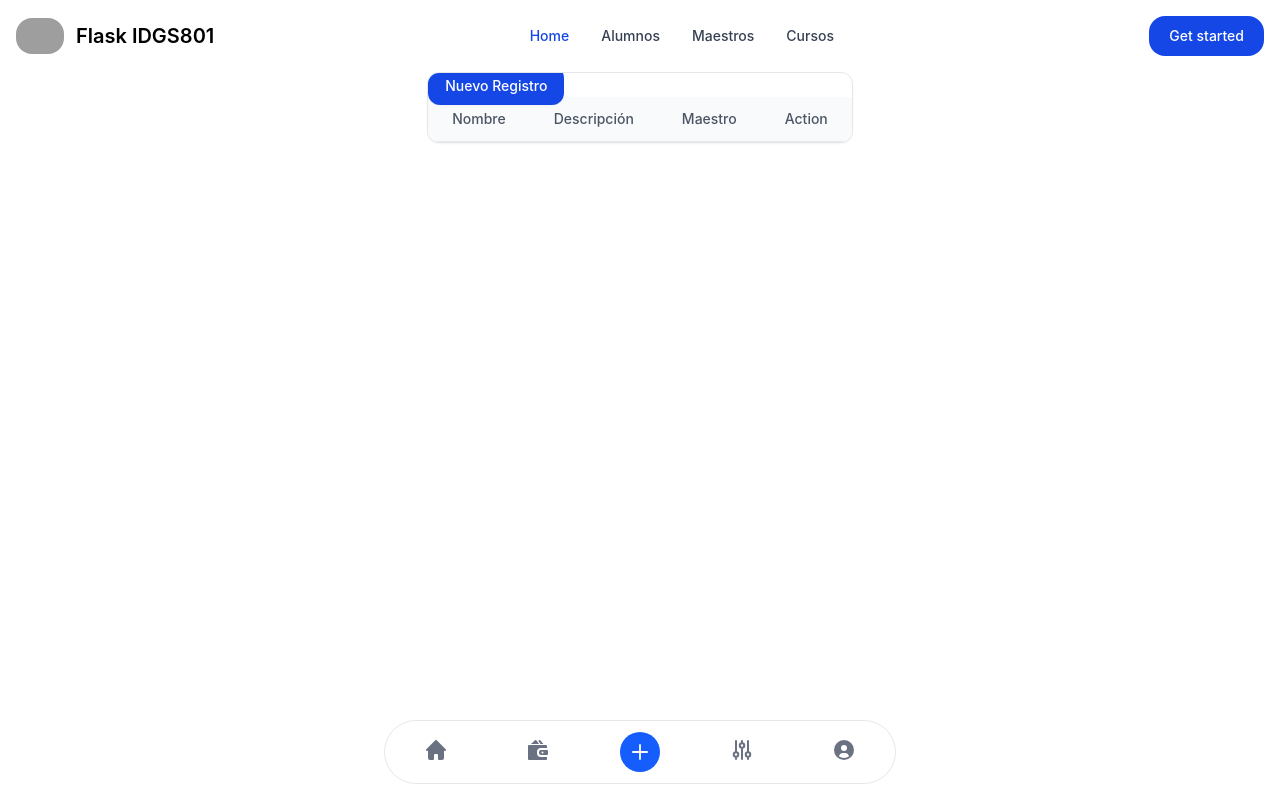
After one commit to IDGS-801-23001550/FlaskBDIDGS801, a Flask app: page /cursos/mostrar in a window 1280 px wide. The commit adds this page. Run offline with Flask 3, Linux system fonts and the light colour scheme; data that the repository does not hold is empty; parts of the project's set-up code (start-up, migrations or seed data) failed here and were passed over; some libraries are stand-ins or nearby versions; grey boxes are pictures that could not be loaded.

Commit message:
ABC Escuela completa 09/03/2026

```diff
--- a/app.py
+++ b/app.py
@@ -7,15 +7,17 @@ from flask_wtf.csrf import CSRFProtect
 from flask import g
 from maestros.routes import maestros
 from alumnos.routes import alumnos
+from cursos.routes import cursos
 from config import DevelopmentConfig
 import forms
-from models import db, Alumnos
-from flask_migrate import Migrate, migrate
+from models import db
+from flask_migrate import Migrate
 
 app = Flask(__name__)
 app.config.from_object(DevelopmentConfig)
 app.register_blueprint(maestros)
 app.register_blueprint(alumnos)
+app.register_blueprint(cursos)
 csrf = CSRFProtect()
 migrate = Migrate(app, db)
 csrf.init_app(app)
@@ -24,10 +26,7 @@ db.init_app(app)
 @app.route("/")
 @app.route("/index")
 def index():
-	create_from=forms.UserForm2(request.form)
-	#ORM select * from alumnos
-	alumno=Alumnos.query.all()
-	return render_template("index.html", form=create_from,alumno=alumno)
+	return render_template("index.html")
 
 @app.errorhandler(404)
 def page_not_found(e):
--- /dev/null
+++ b/cursos/routes.py
@@ -0,0 +1,111 @@
+from . import cursos
+
+from wtforms import form
+from wtforms.validators import email
+
+from flask import Flask, render_template, request, redirect, url_for
+from flask_wtf.csrf import CSRFProtect
+from flask import g
+from config import DevelopmentConfig
+import forms
+from models import db, Curso, Maestros, Alumnos
+from flask_migrate import Migrate, migrate
+
+@cursos.route("/cursos/mostrar")
+def mostrar_cursos():
+    create_form = forms.CursosForm(request.form)
+    curso = Curso.query.all()
+    return render_template("cursos/mostrar_cursos.html", form=create_form, cursos=curso)
+
+@cursos.route("/cursos/registrar", methods=["GET", "POST"])
+def registrar():
+    create_form = forms.CursosForm(request.form)
+    maestros_lista = Maestros.query.all()
+    create_form.maestro_id.choices = [(m.matricula, f"{m.nombre} {m.apellidos}") for m in maestros_lista]
+
+    if request.method == 'POST':
+        cur = Curso(nombre=create_form.nombre.data,
+                    descripción=create_form.descripcion.data,
+                    maestro_id=create_form.maestro_id.data)
+        db.session.add(cur)
+        db.session.commit()
+        return redirect(url_for('cursos.mostrar_cursos'))
+    return render_template("cursos/cursos.html", form=create_form)
+
+@cursos.route("/cursos/modificar", methods=["GET", "POST"])
+def modificar():
+    create_form = forms.CursosForm(request.form)
+    maestros_lista = Maestros.query.all()
+    create_form.maestro_id.choices = [(m.matricula, f"{m.nombre} {m.apellidos}") for m in maestros_lista]
+
+    if request.method == 'GET':
+        id = request.args.get('id')
+        cur = db.session.query(Curso).filter(Curso.id == id).first()
+        create_form.id.data = id
+        create_form.nombre.data = cur.nombre
+        create_form.descripcion.data = cur.descripción
+        create_form.maestro_id.data = cur.maestro_id
+
+    if request.method == 'POST':
+        id = create_form.id.data
+        cur = db.session.query(Curso).filter(Curso.id == id).first()
+        cur.nombre = create_form.nombre.data
+        cur.descripción = create_form.descripcion.data
+        cur.maestro_id = create_form.maestro_id.data
+        db.session.add(cur)
+        db.session.commit()
+        return redirect(url_for('cursos.mostrar_cursos'))
+    return render_template('cursos/modificar.html', form=create_form)
+
+@cursos.route("/cursos/detalles", methods=['GET', 'POST'])
+def detalles():
+    create_form = forms.CursosForm(request.form)
+    if request.method == 'GET':
+        id = request.args.get('id')
+        cur = db.session.query(Curso).filter(Curso.id == id).first()
+    return render_template('cursos/detalles.html', curso=cur)
+
+@cursos.route("/cursos/eliminar", methods=['GET', 'POST'])
+def eliminar():
+    create_form = forms.CursosForm(request.form)
+    if request.method == 'GET':
+        id = request.args.get('id')
+        cur = db.session.query(Curso).filter(Curso.id == id).first()
+        if cur:
+            create_form.id.data = cur.id
+            create_form.nombre.data = cur.nombre
+            create_form.descripcion.data = cur.descripción
+            create_form.maestro_id.data = cur.maestro_id
+            return render_template("cursos/eliminar.html", form=create_form)
+
+    if request.method == 'POST':
+        id = create_form.id.data
+        cur = db.session.query(Curso).filter(Curso.id == id).first()
+        if cur:
+            db.session.delete(cur)
+            db.session.commit()
+        return redirect(url_for("cursos.mostrar_cursos"))
+    return render_template("cursos/eliminar.html", form=create_form)
+
+@cursos.route("/cursos/inscribir", methods=["GET", "POST"])
+def inscribir_alumno():
+    create_form = forms.InscripcionForm(request.form)
+
+    id_curso = request.args.get('id')
+    curso_obj = Curso.query.get(id_curso)
+
+    lista_alumnos = Alumnos.query.all()
+    create_form.alumno_id.choices = [(a.id, f"{a.nombre} {a.apellidos}") for a in lista_alumnos]
+
+    if request.method == 'POST':
+        id_alumno = create_form.alumno_id.data
+        alumno_obj = Alumnos.query.get(id_alumno)
+
+        if curso_obj and alumno_obj:
+            if alumno_obj not in curso_obj.alumnos:
+                curso_obj.alumnos.append(alumno_obj)
+                db.session.commit()
+
+        return redirect(url_for('cursos.mostrar_cursos'))
+
+    return render_template("cursos/inscribir.html", form=create_form, curso=curso_obj)
--- a/forms.py
+++ b/forms.py
@@ -1,5 +1,5 @@
 from wtforms import Form
-from wtforms import StringField, IntegerField, PasswordField, FloatField, RadioField
+from wtforms import StringField, IntegerField, PasswordField, FloatField, RadioField, SelectField
 from wtforms import EmailField
 from wtforms import validators
 from wtforms.validators import DataRequired, NumberRange
@@ -37,3 +37,15 @@ class MaestroForm(Form):
 
     correo = EmailField('correo',
     [validators.DataRequired(message='Ingresa un correo valido')])
+
+class CursosForm(Form):
+    id = IntegerField('id',
+    [validators.number_range(min=1, max=20, message='valor no valido')])
+    nombre = StringField('Nombre_del_curso',
+    [validators.DataRequired(message = 'El nombre es requerido')])
+    descripcion = StringField('Descripción',
+    [validators.DataRequired(message = 'La descripción es requerida')])
+    maestro_id = SelectField('Maestro_Responsable', coerce=int)
+
+class InscripcionForm(Form):
+    alumno_id = SelectField('Alumno', coerce=int)
--- a/templates/alumnos/mostrar_alumnos.html
+++ b/templates/alumnos/mostrar_alumnos.html
@@ -45,6 +45,7 @@
                 <td class="px-6 py-4">
                   <a href="/alumnos/modificar?id={{alum.id}}" class="font-medium text-fg-warning-subtle hover:underline">Editar</a>
                     <a href="/alumnos/detalles?id={{alum.id}}" class="font-medium text-blue-700 hover:underline">Detalles</a>
+                    <a href="/alumnos/cursos_inscrito?id={{alum.id}}" class="font-medium text-green-700 hover:underline">Cursos</a>
                     <a href="/alumnos/eliminar?id={{alum.id}}" class="font-medium text-danger hover:underline">Eliminar</a>
                 </td>
             </tr>
--- /dev/null
+++ b/templates/cursos/mostrar_cursos.html
@@ -0,0 +1,51 @@
+{% extends "layout.html" %}
+
+{% block container %}
+
+<div class="relative overflow-x-auto bg-neutral-primary-soft shadow-xs rounded-base border border-default">
+
+    <a href="/cursos/registrar" class="text-white bg-brand box-border border border-transparent hover:bg-brand-strong focus:ring-4 focus:ring-brand-medium shadow-xs font-medium leading-5 rounded-base text-sm px-4 py-2.5 focus:outline-none">Nuevo Registro</a>
+
+    <table class="w-full text-sm text-left rtl:text-right text-body">
+        <thead class="text-sm text-body bg-neutral-secondary-medium border-b border-default-medium">
+            <tr>
+                <th scope="col" class="px-6 py-3 font-medium">
+                    Nombre
+                </th>
+                <th scope="col" class="px-6 py-3 font-medium">
+                    Descripción
+                </th>
+                <th scope="col" class="px-6 py-3 font-medium">
+                    Maestro
+                </th>
+                <th scope="col" class="px-6 py-3 font-medium">
+                    Action
+                </th>
+            </tr>
+        </thead>
+
+        <tbody>
+          {%for curso in cursos%}
+            <tr class="bg-neutral-primary-soft border-b border-default">
+                <th scope="row" class="px-6 py-4 font-medium text-heading whitespace-nowrap">
+                    {{curso.nombre}}
+                </th>
+                <td class="px-6 py-4">
+                    {{curso.descripción}}
+                </td>
+                <td class="px-6 py-4">
+                    {{curso.maestro.nombre}} {{curso.maestro.apellidos}}
+                </td>
+                <td class="px-6 py-4">
+                  <a href="/cursos/modificar?id={{curso.id}}" class="font-medium text-fg-warning-subtle hover:underline">Editar</a>
+                    <a href="/cursos/detalles?id={{curso.id}}" class="font-medium text-blue-700 hover:underline">Detalles</a>
+                    <a href="/cursos/inscribir?id={{curso.id}}" class="font-medium text-green-600 hover:underline">Inscribir Alumnos</a>
+                    <a href="/cursos/eliminar?id={{curso.id}}" class="font-medium text-danger hover:underline">Eliminar</a>
+                </td>
+            </tr>
+            {%endfor%}
+        </tbody>
+    </table>
+</div>
+
+{% endblock %}
--- a/templates/layout.html
+++ b/templates/layout.html
@@ -45,6 +45,10 @@
                     <li>
                         <a href="/maestros/mostrar"
                             class="block py-2 pl-3 pr-4 text-gray-700 rounded-sm hover:bg-gray-100 md:hover:bg-transparent md:hover:text-blue-700 md:p-0 md:dark:hover:text-white dark:text-gray-400 dark:hover:bg-gray-700 dark:hover:text-white md:dark:hover:bg-transparent dark:border-gray-700">Maestros</a>
+                    </li>
+                    <li>
+                        <a href="/cursos/mostrar"
+                            class="block py-2 pl-3 pr-4 text-gray-700 rounded-sm hover:bg-gray-100 md:hover:bg-transparent md:hover:text-blue-700 md:p-0 md:dark:hover:text-white dark:text-gray-400 dark:hover:bg-gray-700 dark:hover:text-white md:dark:hover:bg-transparent dark:border-gray-700">Cursos</a>
                     </li>
                 </ul>
             </div>
--- a/templates/maestros/mostrar_maestros.html
+++ b/templates/maestros/mostrar_maestros.html
@@ -45,6 +45,7 @@
                 <td class="px-6 py-4">
                   <a href="/maestros/modificar?matricula={{maestro.matricula}}" class="font-medium text-fg-warning-subtle hover:underline">Editar</a>
                     <a href="/maestros/detalles?matricula={{maestro.matricula}}" class="font-medium text-blue-700 hover:underline">Detalles</a>
+                    <a href="/maestros/cursos_impartidos?matricula={{maestro.matricula}}" class="font-medium text-green-700 hover:underline">Cursos Impartidos</a>
                     <a href="/maestros/eliminar?matricula={{maestro.matricula}}" class="font-medium text-danger hover:underline">Eliminar</a>
                 </td>
             </tr>
```
Also changed, not shown: alumnos/routes.py (+6 -1 lines), cursos/__init__.py (added, +9 -0 lines), maestros/routes.py (+6 -1 lines), migrations/versions/f867531f6fca_creacion_de_tablas_curso_e_inscripcion.py (added, +46 -0 lines), models.py (+55 -0 lines), templates/alumnos/cursos_inscrito.html (added, +42 -0 lines), templates/cursos/cursos.html (added, +36 -0 lines), templates/cursos/detalles.html (added, +32 -0 lines), templates/cursos/eliminar.html (added, +32 -0 lines), templates/cursos/inscribir.html (added, +24 -0 lines), templates/cursos/modificar.html (added, +36 -0 lines), templates/maestros/cursos_impartidos.html (added, +46 -0 lines), templates/alumnos/eliminar.html (indentation only).
